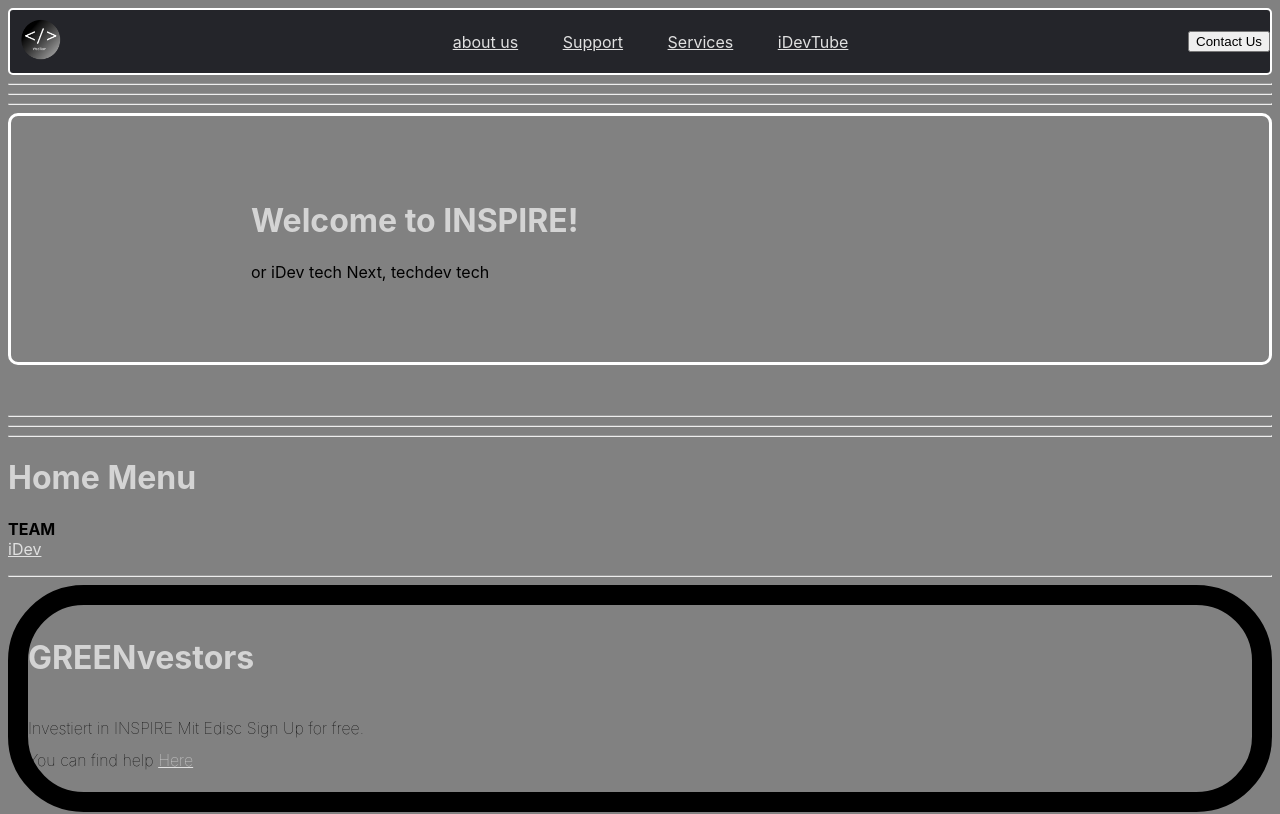
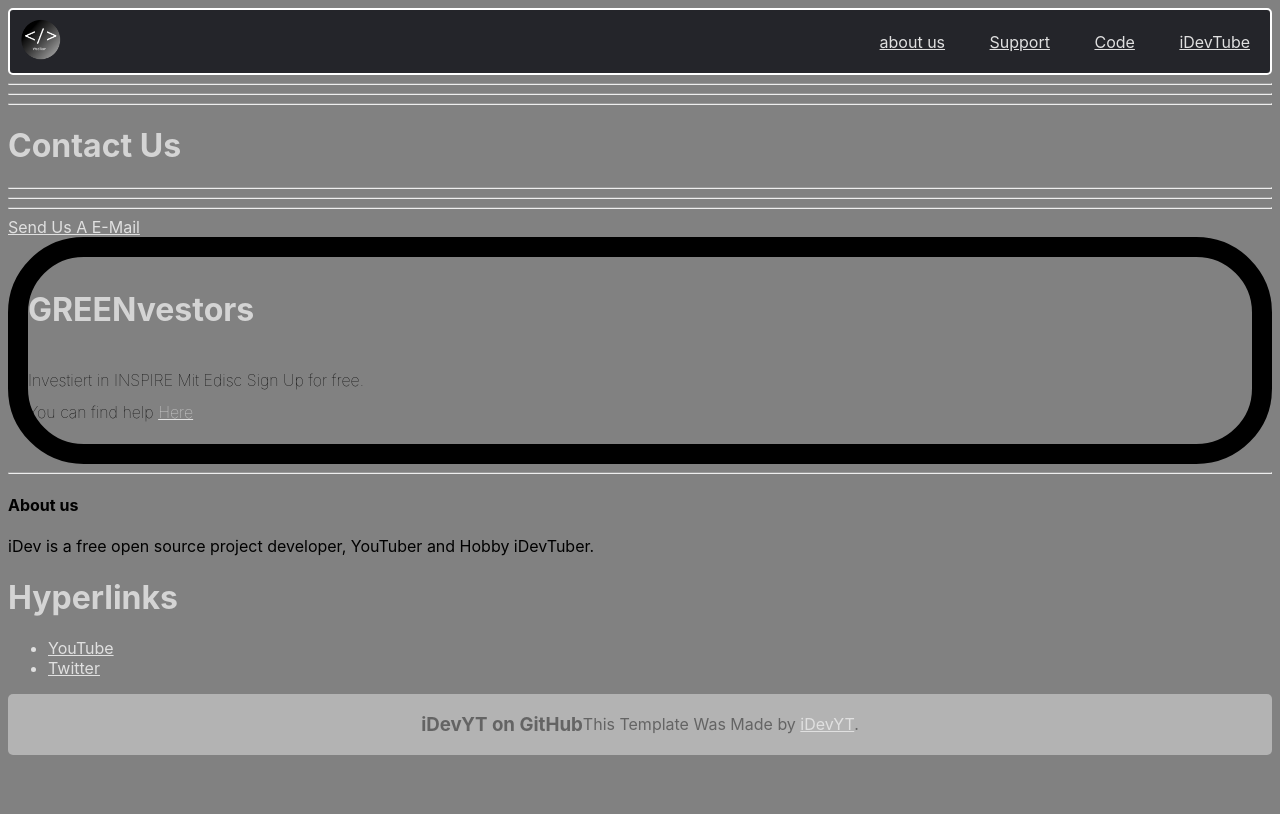
Before and after one commit to trainspotter-rhld/Website, a plain HTML site: page src/cta/cta.html in a window 1280 px wide. Shown: the top 814 px of the page. Drawn offline with Linux system fonts and the light colour scheme.

Commit message:
edited cta.html

```diff
--- a/src/cta/cta.html
+++ b/src/cta/cta.html
@@ -6,7 +6,7 @@
     <meta name="viewport" content="width=device-width, initial-scale=1.0">
     <link rel="stylesheet" href="/src/style.css">
     <link rel = "icon" type = "image/png" href = "img/logo.png">
-    <script type="module" src="./src/js/main.js"></script>
+    <script src="/src/js/main.js"></script>
     <title>Home-WebTemplate</title>
 </head>
 <body>
@@ -16,27 +16,20 @@
                 <ul class="nav-links">
                     <li><a href="/about.html">about us</a></li>
                     <li><a href="/src/supportpages/supportmain.html">Support</a></li>
-                    <li><a href="/src/iDevtube/idevtube.html">Services</a></li>
+                    <li><a href="/src/etc/code.html">Code</a></li>
                     <li><a href="#">iDevTube</a></li>
                 </ul>
             </nav>
-        <button type="button" id="cta"  >Contact Us</button>
     </header>
     <hr>
     <hr>
     <hr>
-    <div class="welcomescreen">
-        <h1 class="title">Welcome to  INSPIRE!</h1>
-        <p class="aboutcomp" >or iDev tech Next, techdev tech</p>
-    </div>
+    <h1>Contact Us</h1>
     <hr>
     <hr>
     <hr>
   <div class="info">
-      <h1>Home Menu</h1>
-     <p><b>TEAM</b><br>
-       <a href="https://github.com/iDevYT">iDev</a></p>
-     <hr>
+      <a href="mailto://alphangred57@gmail.com">Send Us A E-Mail</a>
 
 <div class="colorspace">
     <h1>GREENvestors</h1>
--- a/src/js/_exports.js
+++ b/src/js/_exports.js
@@ -1,5 +1,5 @@
 function RedirectToLogin() {
-    window.location.href = "/src/login/login.html";
+    window.location.href = "/src/cta/cta.html";
 }
 
 export { RedirectToLogin };
--- a/src/js/main.js
+++ b/src/js/main.js
@@ -1 +1,7 @@
-import { RedirectToLogin } from "./main";
+import { RedirectToLogin } from "./_exports.js";
+
+const ctabutton = document.getElementById("cta")
+
+ctabutton.onclick = () => {
+    RedirectToLogin()
+}
```
Also changed, not shown: about.html (+2 -2 lines), index.html (+1 -1 lines), src/supportpages/supportmain.html (+1 -1 lines), src/etc/code.html (added).
